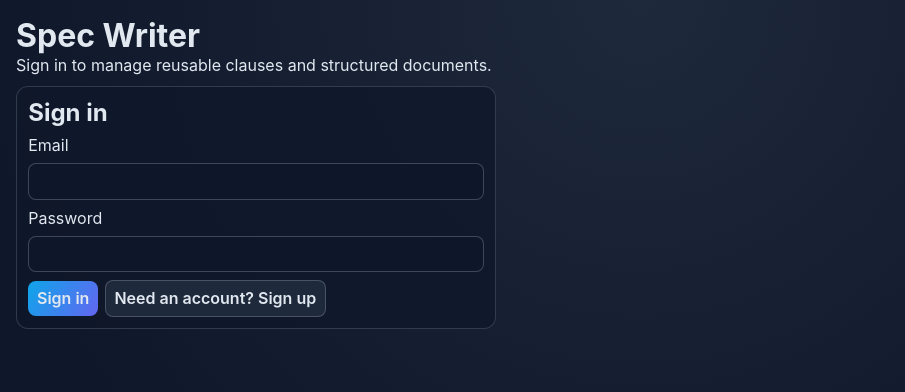
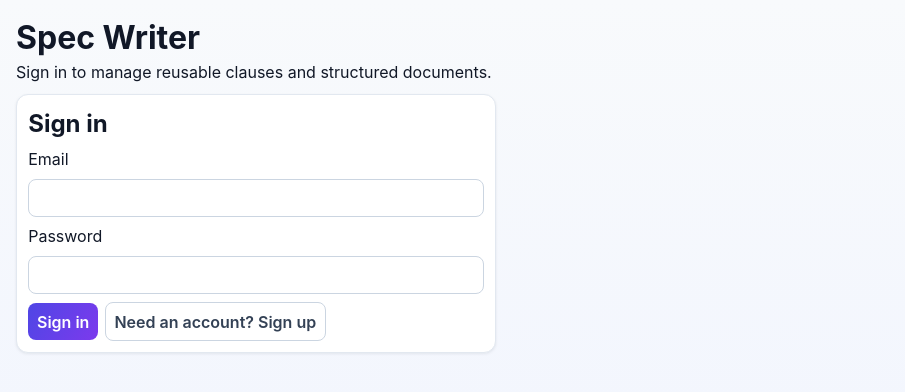
Before and after one commit to bunglex/specforge, a React (Vite) app: page / in a window 1280 px wide. Shown: the top 392 px of the page, without its empty margins (0-905 px from the left). Built offline with nearby package versions, Linux system fonts and the light colour scheme; no server answers.

Commit message:
Refresh editor to light theme with clearer interactions

```diff
--- a/src/pages/EditorPage.tsx
+++ b/src/pages/EditorPage.tsx
@@ -41,6 +41,11 @@ function getFirstBlockId(document: any) {
     }
   }
   return '';
+}
+
+function getFirstBlockIdForSection(section: any) {
+  const blockId = section?.blocks?.[0]?.id;
+  return blockId ? String(blockId) : '';
 }
 
 function updateDocumentBlock(document: any, blockId: string, updater: (block: any) => any) {
@@ -87,6 +92,15 @@ export default function EditorPage({ clauses }: EditorPageProps) {
     return null;
   }, [sections, state.selectedBlockId]);
 
+  const activeSectionId = useMemo(() => {
+    for (const section of sections) {
+      if ((section.blocks || []).some((block: any) => String(block.id) === state.selectedBlockId)) {
+        return String(section.id);
+      }
+    }
+    return '';
+  }, [sections, state.selectedBlockId]);
+
   const updateSelectedBlock = (updater: (block: any) => any) => {
     if (!document || !state.selectedBlockId) return;
     const nextDocument = updateDocumentBlock(document, state.selectedBlockId, updater);
@@ -122,7 +136,19 @@ export default function EditorPage({ clauses }: EditorPageProps) {
           <h2>Sections</h2>
           <div className="section-list">
             {sections.map((section: any) => (
-              <div className="section-item" key={section.id}>{section.title}</div>
+              <button
+                key={section.id}
+                type="button"
+                className={`section-item ${activeSectionId === String(section.id) ? 'active' : ''}`}
+                onClick={() => {
+                  const nextBlockId = getFirstBlockIdForSection(section);
+                  if (nextBlockId) {
+                    dispatch({ type: 'select_block', blockId: nextBlockId });
+                  }
+                }}
+              >
+                {section.title}
+              </button>
             ))}
             {sections.length === 0 ? <p className="muted">No sections.</p> : null}
           </div>
--- a/style.css
+++ b/style.css
@@ -1,7 +1,8 @@
 :root {
   font-family: Inter, system-ui, -apple-system, BlinkMacSystemFont, 'Segoe UI', sans-serif;
-  color: #e2e8f0;
-  background: #0f172a;
+  color: #0f172a;
+  background: #f3f4f6;
+  line-height: 1.4;
 }
 
 * { box-sizing: border-box; }
@@ -9,83 +10,125 @@ body {
   margin: 0;
   min-height: 100vh;
   padding: 1rem;
-  background: radial-gradient(circle at top, #1e293b 0%, #0f172a 65%);
+  background: linear-gradient(180deg, #f8fafc 0%, #eef2ff 100%);
+  color: #111827;
 }
 
 .shell { width: min(1400px, 100%); margin: 0 auto; display: grid; gap: 0.7rem; }
 h1,h2,h3,p { margin: 0; }
 .topbar { display:flex; justify-content:space-between; align-items:center; gap:0.75rem; }
 .panel {
-  background: rgba(15, 23, 42, 0.75);
-  border: 1px solid rgba(148, 163, 184, 0.25);
+  background: #ffffff;
+  border: 1px solid #e2e8f0;
   border-radius: 12px;
   padding: 0.7rem;
   display: grid;
   gap: 0.5rem;
   min-width: 0;
+  box-shadow: 0 1px 3px rgba(15, 23, 42, 0.08);
 }
 input, select, button, textarea {
   font: inherit;
   border-radius: 8px;
-  border: 1px solid rgba(148, 163, 184, 0.35);
-  background: rgba(15, 23, 42, 0.95);
-  color: #e2e8f0;
+  border: 1px solid #cbd5e1;
+  background: #ffffff;
+  color: #0f172a;
   padding: 0.45rem 0.55rem;
   width: 100%;
   max-width: 100%;
   min-width: 0;
 }
+input:focus, select:focus, textarea:focus {
+  outline: 2px solid #c4b5fd;
+  border-color: #8b5cf6;
+}
 textarea { resize: vertical; }
-button { cursor:pointer; border:none; background: linear-gradient(120deg, #0ea5e9, #6366f1); font-weight:600; width: auto; }
-button.ghost { background: rgba(30, 41, 59, 1); border: 1px solid rgba(148, 163, 184, 0.35); }
+button {
+  cursor:pointer;
+  border:none;
+  background: linear-gradient(120deg, #4f46e5, #7c3aed);
+  color: #ffffff;
+  font-weight:600;
+  width: auto;
+  transition: transform 120ms ease, filter 120ms ease;
+}
+button:hover { filter: brightness(1.06); transform: translateY(-1px); }
+button.ghost { background: #ffffff; border: 1px solid #cbd5e1; color: #334155; }
 .row { display:flex; gap:0.4rem; flex-wrap:wrap; align-items: center; min-width: 0; }
-.error { color:#fca5a5; }
-.muted { color:#94a3b8; }
+.error { color:#dc2626; }
+.muted { color:#64748b; }
 .auth-panel { max-width: 480px; }
 .builder-controls { display:grid; grid-template-columns: 120px 1fr; gap:0.45rem 0.6rem; align-items:center; }
 .doc-list { display:grid; gap:0.5rem; }
-.doc-list article { display:flex; justify-content:space-between; align-items:center; gap:0.8rem; padding:0.55rem; border:1px solid rgba(148,163,184,0.2); border-radius:10px; }
+.doc-list article { display:flex; justify-content:space-between; align-items:center; gap:0.8rem; padding:0.55rem; border:1px solid #e2e8f0; border-radius:10px; }
 
 .editor-layout-3pane { display:grid; grid-template-columns: 250px minmax(360px, 1fr) 320px; gap:0.7rem; align-items:start; }
 .toc-panel, .preview-panel, .inspector-panel { min-height: 74vh; min-width: 0; overflow: hidden; }
 .outline-list { display:grid; gap:0.35rem; align-content: start; min-width: 0; }
-.outline-item { text-align:left; background: rgba(30,41,59,0.9); overflow: hidden; text-overflow: ellipsis; white-space: nowrap; }
-.outline-item.active { outline: 2px solid #38bdf8; }
+.outline-item { text-align:left; background: #f8fafc; overflow: hidden; text-overflow: ellipsis; white-space: nowrap; border: 1px solid #e2e8f0; }
+.outline-item.active { outline: 2px solid #8b5cf6; }
 .content-header { display:flex; justify-content:space-between; align-items:center; gap:0.55rem; }
 .preview-scroll-container { max-height: 68vh; overflow: auto; display: grid; gap: 0.55rem; padding-right: 0.25rem; min-width: 0; }
-.preview-section { display: grid; gap: 0.55rem; border:1px solid rgba(148,163,184,0.2); border-radius:10px; padding:0.6rem; min-width: 0; }
+.preview-section { display: grid; gap: 0.55rem; border:1px solid #e2e8f0; border-radius:10px; padding:0.6rem; min-width: 0; background: #ffffff; }
 .preview-section-header h3 { margin: 0; }
-.preview-block-item { border:1px solid rgba(148,163,184,0.25); border-radius:10px; padding:0.55rem; background: rgba(2,6,23,0.45); cursor: pointer; display:grid; gap:0.35rem; min-width: 0; }
-.preview-block-item.selected { outline: 2px solid #22d3ee; }
+.preview-block-item {
+  border:1px solid #e2e8f0;
+  border-radius:10px;
+  padding:0.55rem;
+  background: #f8fafc;
+  cursor: pointer;
+  display:grid;
+  gap:0.35rem;
+  min-width: 0;
+  transition: border-color 120ms ease, box-shadow 120ms ease;
+}
+.preview-block-item:hover {
+  border-color: #a78bfa;
+  box-shadow: 0 2px 8px rgba(99, 102, 241, 0.15);
+}
+.preview-block-item.selected { outline: 2px solid #7c3aed; background: #f5f3ff; }
 .preview-block-item pre,
 .token-preview { margin:0; white-space: pre-wrap; font: inherit; overflow-wrap: anywhere; word-break: break-word; min-width: 0; }
-.preview-block-meta { color:#94a3b8; font-size: 0.85rem; }
+.preview-block-meta { color:#64748b; font-size: 0.85rem; }
 .inspector-panel { align-content: start; grid-auto-rows: min-content; overflow: auto; }
 .variable-field { display:grid; gap:0.3rem; }
-.variable-field span { color:#cbd5e1; font-size:0.9rem; }
+.variable-field span { color:#475569; font-size:0.9rem; }
 .row > input, .row > select { flex: 1 1 160px; min-width: 0; }
-.error-panel { border-color: rgba(248, 113, 113, 0.65); }
+.error-panel { border-color: #fca5a5; background: #fff1f2; }
 
-.modal-overlay { position:fixed; inset:0; background:rgba(2,6,23,0.65); display:grid; place-items:center; padding:1rem; }
+.modal-overlay { position:fixed; inset:0; background:rgba(15,23,42,0.35); display:grid; place-items:center; padding:1rem; }
 .modal { width:min(840px, 100%); max-height:85vh; overflow:auto; }
 .clause-filters { display:grid; grid-template-columns: 2fr 1fr 1fr; gap:0.45rem; }
 .clause-list { display:grid; gap:0.55rem; overflow: auto; min-width: 0; }
-.clause-list article { border:1px solid rgba(148,163,184,0.2); border-radius:10px; padding:0.55rem; display:grid; gap:0.35rem; min-width: 0; }
+.clause-list article { border:1px solid #e2e8f0; border-radius:10px; padding:0.55rem; display:grid; gap:0.35rem; min-width: 0; }
 .library-clause-list { max-height: 68vh; }
 
-.tree-node { border:1px solid rgba(148,163,184,0.2); border-radius:8px; padding:0.35rem 0.45rem; }
+.tree-node { border:1px solid #e2e8f0; border-radius:8px; padding:0.35rem 0.45rem; }
 .tree-node summary { cursor:pointer; }
 .preview-block-item.excluded { opacity:0.6; border-style:dashed; }
-.var-token { color:#22d3ee; font-weight:600; }
+.var-token { color:#7c3aed; font-weight:600; }
 .flash-highlight { animation: flashSection 1.2s ease; }
-@keyframes flashSection { 0% { outline: 2px solid rgba(56,189,248,0.9); } 100% { outline: 2px solid transparent; } }
+@keyframes flashSection { 0% { outline: 2px solid rgba(124,58,237,0.95); } 100% { outline: 2px solid transparent; } }
 
 .left-tabs { display: grid; grid-template-columns: 1fr 1fr; gap: 0.35rem; }
-.left-tabs button.active { outline: 2px solid #38bdf8; }
+.left-tabs button.active { outline: 2px solid #8b5cf6; }
 .section-list { max-height: 58vh; overflow: auto; padding-right: 0.2rem; min-width: 0; }
-.section-item { border: 1px solid rgba(148,163,184,0.2); border-radius: 10px; padding: 0.35rem; display: grid; gap: 0.3rem; min-width: 0; }
-.section-item.active { border-color: rgba(56,189,248,0.8); }
-.var-token.missing { color: #fca5a5; font-weight: 700; }
+.section-item {
+  border: 1px solid #e2e8f0;
+  border-radius: 10px;
+  padding: 0.45rem;
+  display: grid;
+  gap: 0.3rem;
+  min-width: 0;
+  background: #f8fafc;
+  color: #1e293b;
+  text-align: left;
+  font-weight: 500;
+  width: 100%;
+  cursor: pointer;
+}
+.section-item.active { border-color: #8b5cf6; background: #f5f3ff; }
+.var-token.missing { color: #dc2626; font-weight: 700; }
 
 @media (max-width: 1200px) { .editor-layout-3pane { grid-template-columns: 220px 1fr 280px; } }
 @media (max-width: 980px) {
```
